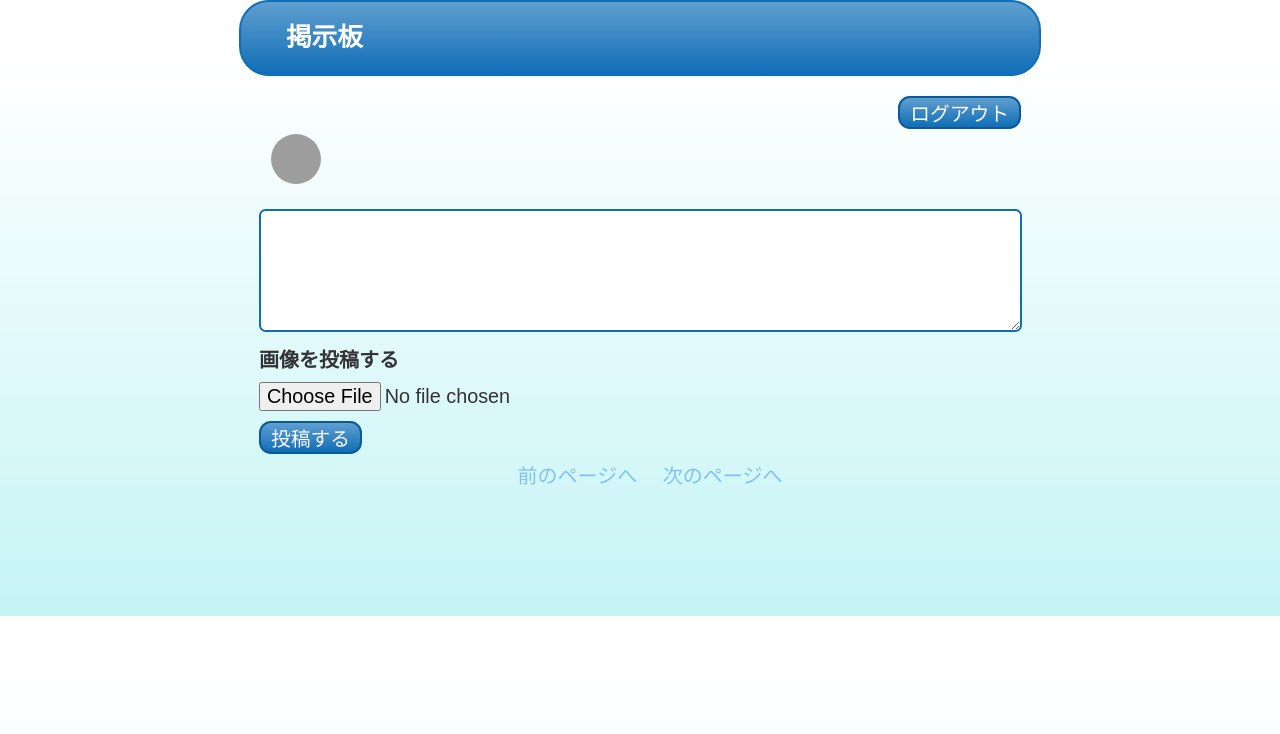
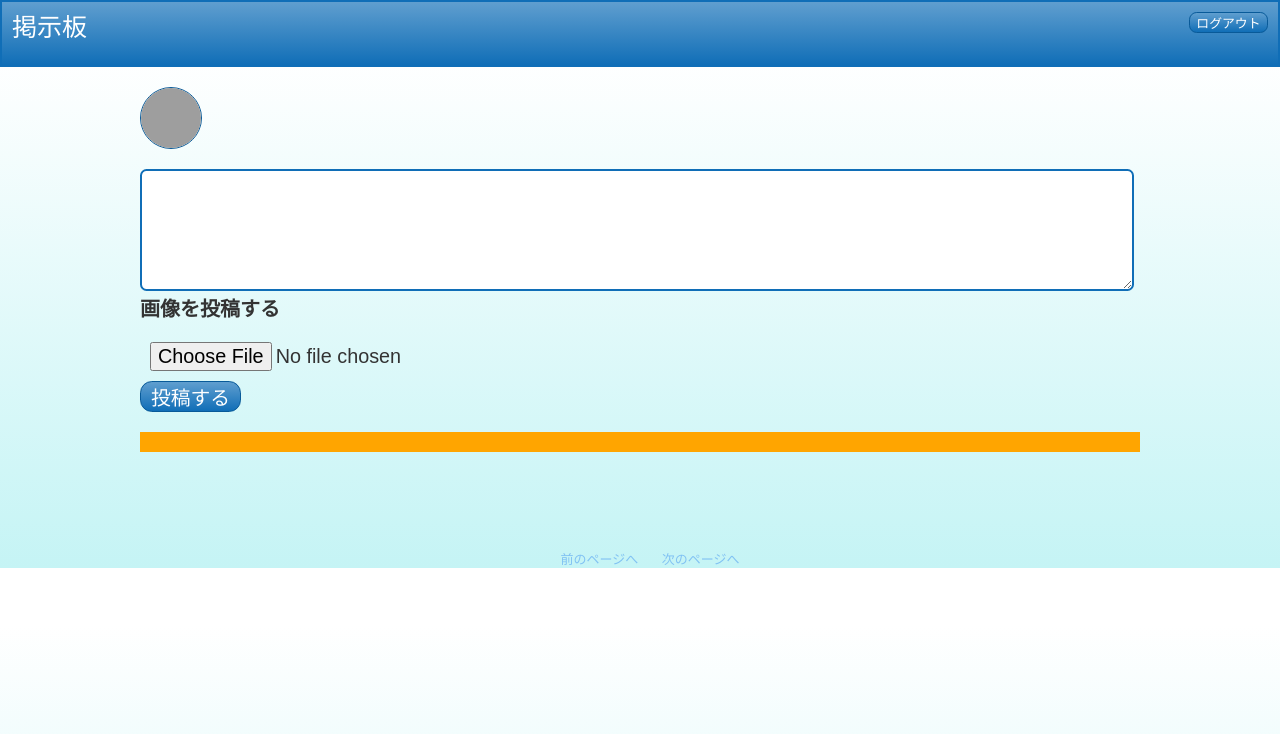
Before and after one commit to ShunsukeTanizaki/sns_php, a PHP site: page /?page=1 in a window 1280 px wide. Shown: the top 734 px of the page. Run offline with PHP 8.4, Linux system fonts and the light colour scheme; the visitor is signed in with stand-in values (Sample User, id 1); data that the repository does not hold is empty; grey boxes are pictures that could not be loaded.

Commit message:
css修正8/16

```diff
--- a/html/index.php
+++ b/html/index.php
@@ -72,56 +72,40 @@ if (isset($_REQUEST['res'])) {
   <meta charset="UTF-8">
   <meta name="viewport" content="width=device-width, initial-scale=1.0">
   <meta http-equiv="X-UA-Compatible" content="ie=edge">
-  <!-- <script type="text/javascript" src="https://code.jquery.com/jquery-2.2.4.min.js"></script> -->
   <title>掲示板</title>
-
   <link rel="stylesheet" href="style.css" />
 </head>
-
 <body>
+  <div id="header">
+    <p>掲示板</p>
+      <!-- <a href="login.php"><button type="button" name="name" value="value">ログイン</button></a> -->
+      <a href="logout.php"><button class="btn" type="button" name="name" value="value">ログアウト</button></a>
+  </div>
   <div id="wrap">
-  <div id="head">
-    <h1>掲示板</h1>
+    <div id="content">
+      <div id="login_user">
+        <img src="member_picture/<?php print(htmlspecialchars($member['picture']. "", ENT_QUOTES)); ?>" width="60" height="60" alt="<?php print(htmlspecialchars($post['name'], ENT_QUOTES)); ?>" style="border-radius:50% ;"/>
+        <p><?php print(htmlspecialchars($member['name']. "", ENT_QUOTES)); ?></p>
       </div>
-  <div id="content">
-    <!-- <div style="text-align: right"><a href="login.php">ログイン</a></div> -->
-    <div id="logout " style="text-align: right">
-      <button class="btn">
-        <a href="logout.php">ログアウト</a>
-      </button>
-    </div>
-
-
-
       <form action="" id="form" method="post" enctype="multipart/form-data">
-      <dl>
-        <dt>
-         <img src="member_picture/<?php print(htmlspecialchars($member['picture']. "", ENT_QUOTES)); ?>" width="50" height="50" alt="<?php print(htmlspecialchars($post['name'], ENT_QUOTES)); ?>" style="border-radius:50% ;"/>
-          <p><?php print(htmlspecialchars($member['name']. "", ENT_QUOTES)); ?></p>
-        </dt>
-        <dd>
         <textarea id="targetbox" name="message" cols="36" rows="5"><?php print (htmlspecialchars($message, ENT_QUOTES)); ?></textarea>
           <input type="hidden" name="reply_post_id" value="<?php print(htmlspecialchars($_REQUEST['res'], ENT_QUOTES)); ?>" />
-        </dd>
-        <dd>
           <h2>画像を投稿する</h2>
           <div class="view_box">
             <input type="file" class="file" name="post_image">
           </div>
-
-        </dd>
-      </dl>
           <div>
             <p><input class="btn" type="submit" value="投稿する" /></p>
           </div>
       </form>
+    </div>
 
 
-
+<div class="column">
   <?php foreach ($posts as $post): ?>
     <div class="msg">
       <img src="member_picture/<?php print(htmlspecialchars($post['picture'], ENT_QUOTES)); ?>" width="50" height="50" alt="<?php print(htmlspecialchars($post['name'], ENT_QUOTES)); ?>" style="border-radius:50% ;"/>
-      <p><span class="name"><?php print(htmlspecialchars($post['name'],ENT_QUOTES)); ?></span>[<a href="index.php?res=<?php print (htmlspecialchars($post['id'],ENT_QUOTES)); ?>">Re</a>]</p>
+      <p><span class="name"><?php print(htmlspecialchars($post['name'],ENT_QUOTES)); ?></span>(<a href="index.php?res=<?php print (htmlspecialchars($post['id'],ENT_QUOTES)); ?>">Re</a>)<p>
       <p class="day"><a href="view.php?id=<?php print(htmlspecialchars($post['id'])); ?>"><?php print(htmlspecialchars($post['created'], ENT_QUOTES)); ?></a>
       <?php if ($post['reply_message_id'] > 0): ?>
         <a href="view.php?id=<?php print(htmlspecialchars($post['reply_message_id'])); ?>">
@@ -132,15 +116,18 @@ if (isset($_REQUEST['res'])) {
         [<a href="delete.php?id=<?php print(htmlspecialchars($post['id'])); ?>"
           style="color: #F33;">削除</a>]
         <?php endif; ?>
+      </p>
       <?php if ($post['post_image'] != '' ): ?>
-      <div class="post_img">
+      <!-- <div class="post_img"> -->
         <img src="post_image/<?php print(htmlspecialchars($post['post_image'], ENT_QUOTES)); ?>" width="200"  alt="" id="post_image" />
         <p><?php print(htmlspecialchars($post['message'], ENT_QUOTES)); ?></p>
-      </div>
-
+      <!-- </div> -->
       <?php endif; ?>
     </div>
   <?php endforeach; ?>
+</div>
+
+
 
 
 
--- a/html/js/scripts.js
+++ b/html/js/scripts.js
@@ -25,7 +25,7 @@ $(document).ready(function () {
   {
      target.find("a.img_del").on('click',function(){
 
-      if(window.confirm('サーバーから画像を削除します。\nよろしいですか？'))
+      if(window.confirm('選択した画像を削除します。\nよろしいですか？'))
       {
          $(this).parent().find('input[type=file]').val('');
          $(this).parent().find('.img_view, br').remove();
--- a/html/style.css
+++ b/html/style.css
@@ -1,13 +1,100 @@
+@charset "utf-8";
 
 body,div,dl,dt,dd,ul,ol,li,h1,h2,h3,h4,h5,h6,pre,code,form,fieldset,legend,input,button,textarea,p,blockquote,th,td {
   margin: 0;
   padding: 0;
 }
 
+body {
+ width: 100%;
+  color: #333;
+  background: linear-gradient(to top, rgb(197, 244, 245) 0%, #fff 90%);
+  /* background: yellow; */
+  font: 13px/1.231 arial,helvetica,clean,sans-serif;*font-size: small;*font:x-small;
+}
+
+#wrap {
+  padding: 0 20px;
+  width: 1000px;
+  margin: 0 auto;
+}
+
+#header {
+  border: solid 2px  #106eb7;
+  /* border-radius: 30px; */
+  background: #106eb7;
+  background: linear-gradient(to top, #106eb7 0%, #fff 300%);
+  color: #fff;
+  padding: 10px;
+  /* ヘッダー固定 */
+  /* position:fixed;
+  top:0;
+  left:0;
+  z-index:24;
+  width:100%; */
+}
+
+#header p {
+  display: inline-block;
+  font-size: 25px;
+  /* text-align:center */
+}
+
+#header a {
+  float: right;
+}
+
+#content {
+  /* padding: 50px 0px 0px; */
+  margin: 20px auto;
+  font-size: 153.9%;
+  /* background-color: #BB1850; */
+}
+
+#login_user {
+  height: 62px;
+  vertical-align:text-bottom;
+}
+
+#login_user p {
+  padding: 20px 20px 20px 75px;
+  margin-right: 30px;
+  font-size: 120%;
+  /* font-weight: bold; */
+}
+
+#form>p {
+  font-size: 120%;
+}
+
+.file {
+  padding: 10px;
+}
+
+#content .btn {
+  /* float: right; */
+}
+
+#content img {
+  float: left;
+  border: 1px solid #085a99;
+
+}
+
 a {
   text-decoration: none;
   color: #106eb7;
-  }
+}
+
+.btn {
+  color: #fff;
+  /* background:  #106eb7; */
+  border: 1px solid #085a99;
+  padding: 0 0.5em;
+  border-radius: 0.6em;
+  background: linear-gradient(to top, #106eb7 0%, #fff 300%);
+}
+
 .btn a {
   text-decoration: none;
   color: #fff;
@@ -60,7 +147,8 @@ sub {
   vertical-align: baseline;
 }
 
-legend {color: #000;
+legend {
+  color: #000;
 }
 
 input,button,textarea,select,optgroup,option {
@@ -72,16 +160,12 @@ input,button,textarea,select,optgroup,option {
 input,button,textarea,select {
   *font-size: 100%;
 }
-
-body {
-  font: 13px/1.231 arial,helvetica,clean,sans-serif;*font-size: small;*font:x-small;
-}
-
 select,input,button,textarea,button {
   font: 99% arial,helvetica,clean,sans-serif;
 }
 
-table{font-size: inherit;
+table{
+  font-size: inherit;
   font: 100%;
 }
 
@@ -89,27 +173,6 @@ pre,code,kbd,samp,tt {
   font-family:monospace;
   *font-size:108%;
   line-height:100%;
-}
-
-body {
-  /* background: url(images/bg_main.png) top center repeat-y #eeeeee; */
- width: 100%;
-  color: #333;
-  background: linear-gradient(to top, rgb(197, 244, 245) 0%, #fff 90%);
-}
-
-#wrap {
-  width: 802px;
-  margin: 0 auto;
-}
-
-#head {
-  border: solid 2px  #106eb7;
-  border-radius: 30px;
-  /* background: #106eb7; */
-  background: linear-gradient(to top, #106eb7 0%, #fff 300%);
-  color: #fff;
-  padding: 20px;
 }
 
 h1 {
@@ -123,13 +186,7 @@ h2 {
   margin-bottom: 0.5em;
 }
 
-#content {
-  padding: 20px;
-  min-height: 490px;
-  margin: 0 auto;
-  margin-bottom: 10px;
-  font-size: 153.9%;
-}
+
 
 * html #content {
   height: 490px;
@@ -194,9 +251,8 @@ li {
 }
 
 .paging {
-  margin-top: 10px;
+  margin-top: 100px;
   text-align: center;
-
 }
 .paging li {
   display: inline;
@@ -218,25 +274,27 @@ li {
   border-top: 1px solid #ccc;
   padding: 10px 0;
 }
-.msg img {
+.msg>img {
+  border:1px solid #106eb7;
+  /* box-shadow: 5px 5px 10px #000; */
+  margin-right: 5px;
+  margin-bottom: 20px;
   float: left;
-  margin-right: 5px;
-  border-radius: 50%;
 }
 .msg p {
   margin: 0;
+  line-height: 2.5em;
+  margin-bottom: 0.5em;
+  font-size: 150%;
 }
 .msg .day,
 .msg .day a {
   font-size: 80%;
   color: #999;
 }
-#post_image {
-  max-width: 100%;
-  height: auto;
-}
 
 #targetbox {
+  margin-top: 20px;
   border: 2px solid #106eb7;  /* 枠線 */
   border-radius: 0.33em;   /* 角丸 */
   padding: 0.5em;          /* 内側の余白量 */
@@ -245,18 +303,19 @@ li {
   height: 5em;             /* 高さ */
 }
 
-.btn {
-  color: #fff;
-  /* background:  #106eb7; */
-  border: 2px solid #085a99;
-  padding: 0 0.5em;
-  border-radius: 0.6em;
-  background: linear-gradient(to top, #106eb7 0%, #fff 300%);
+.footer {
+  /* background-color: blueviolet; */
 }
 
-body .name {
-  color: red;
+.column {
+  /* background: #BB1850; */
+  /* background-color: chocolate; */
+  border-bottom: 20px solid orange;
 }
+
+
+
+
 
 @media screen and (max-width : 767px){
   img {
```
Also changed, not shown: html/style_test.css (added, +157 -0 lines), html/post_image/20190813085435103260.jpg (added), html/post_image/20190816002103IMG_2420.jpg (added), html/post_image/20190816002206D-xzHp0UcAAMBeN.jpg (added), html/post_image/20190816014851IMG_6386.png (added). Lines whose indentation alone changed are shown as unchanged.
